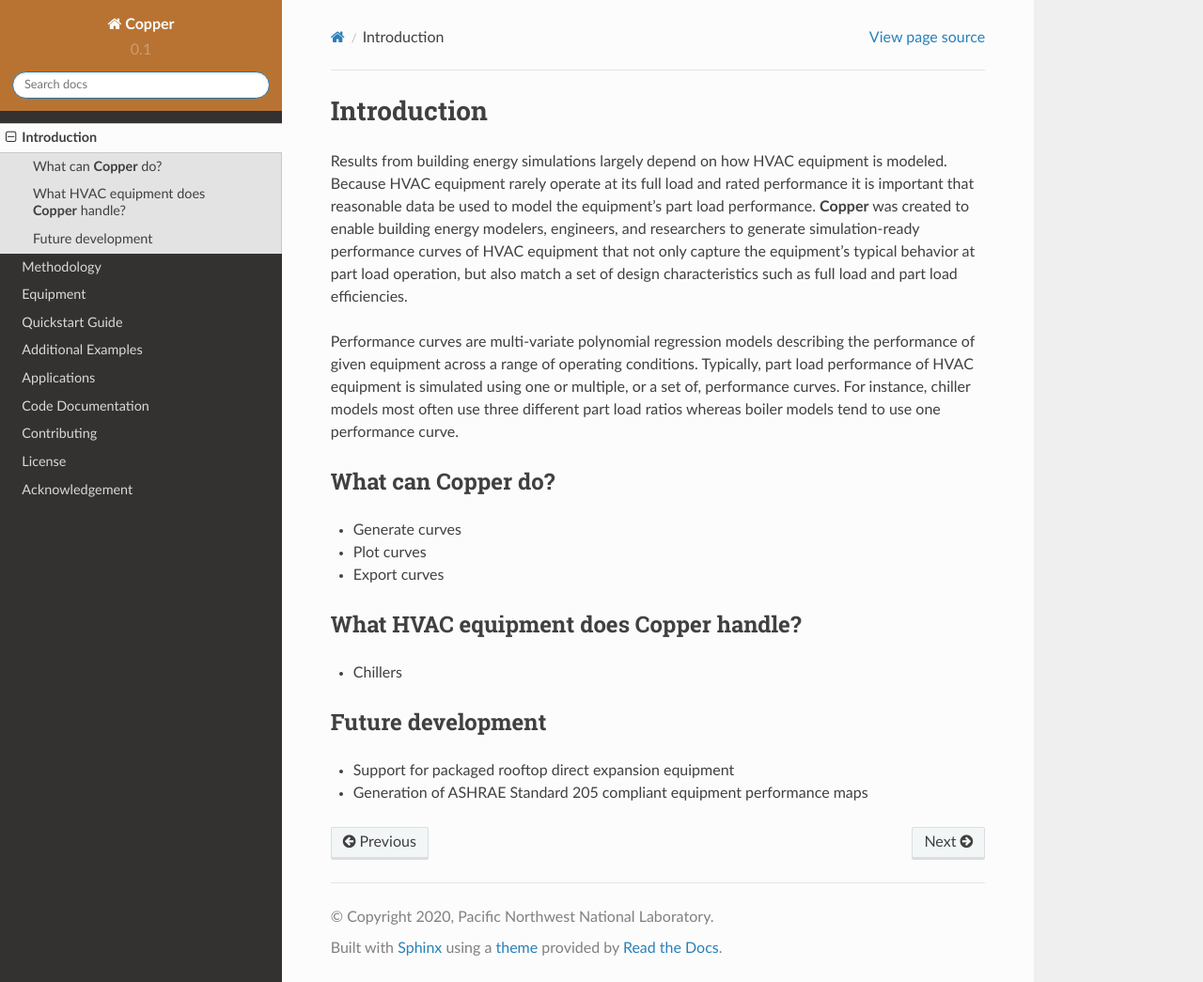
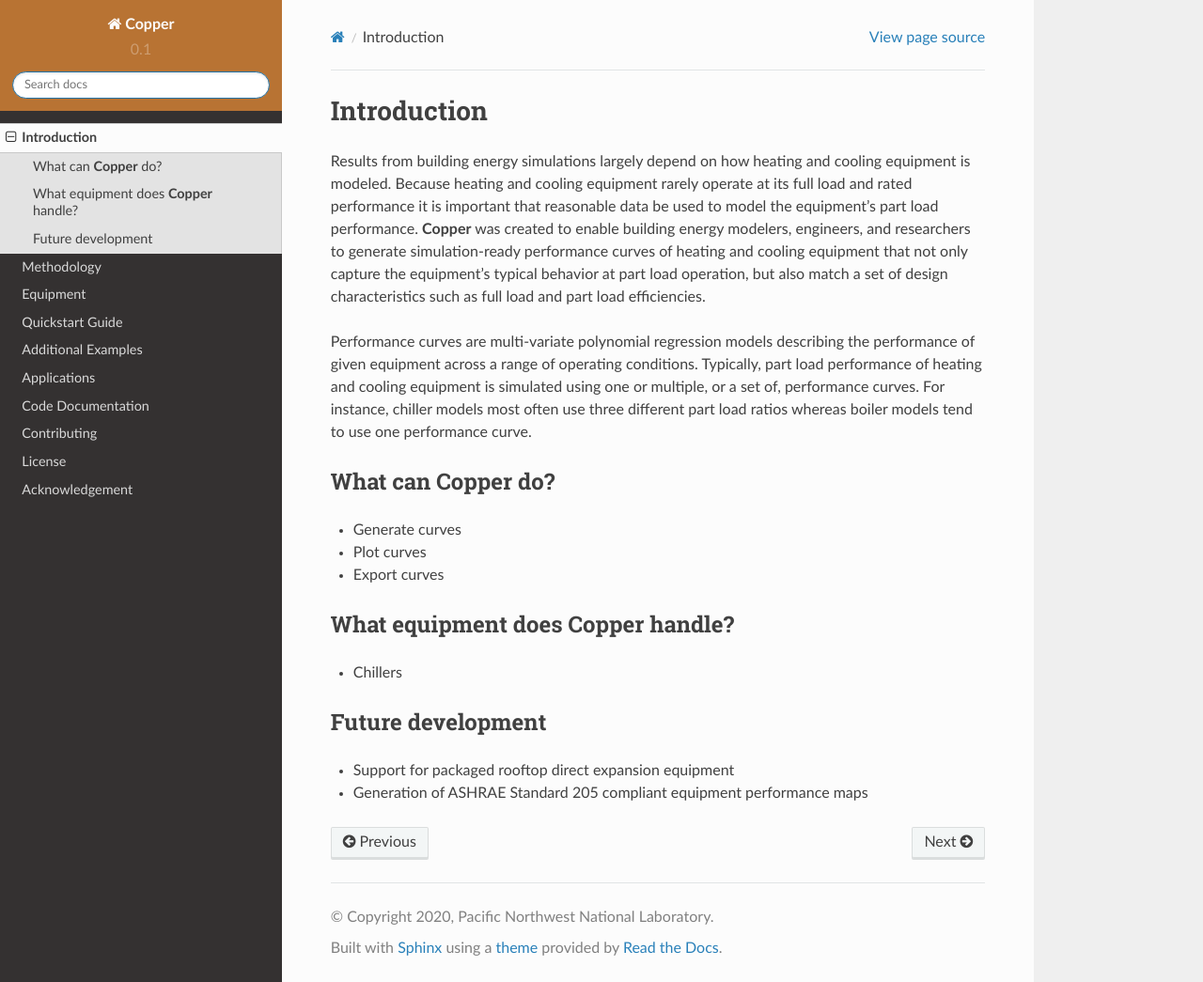
Before and after one commit to pnnl/copper, a Sphinx documentation site: the page built from docs/source/Introduction.rst, in a window 1280 px wide and 1045 px high. Shown: the whole window at 94% size. Built offline with Sphinx 7.4.7 and the Read the Docs theme 2.0.0, drawn with Linux system fonts in a browser that asks for light colours.

Commit message:
Change HVAC to heating and cooling.

```diff
--- a/docs/source/Introduction.rst
+++ b/docs/source/Introduction.rst
@@ -1,8 +1,8 @@
 Introduction
 =============
-Results from building energy simulations largely depend on how HVAC equipment is modeled. Because HVAC equipment rarely operate at its full load and rated performance it is important that reasonable data be used to model the equipment’s part load performance. **Copper** was created to enable building energy modelers, engineers, and researchers to generate simulation-ready performance curves of HVAC equipment that not only capture the equipment's typical behavior at part load operation, but also match a set of design characteristics such as full load and part load efficiencies.
+Results from building energy simulations largely depend on how heating and cooling equipment is modeled. Because heating and cooling equipment rarely operate at its full load and rated performance it is important that reasonable data be used to model the equipment’s part load performance. **Copper** was created to enable building energy modelers, engineers, and researchers to generate simulation-ready performance curves of heating and cooling equipment that not only capture the equipment's typical behavior at part load operation, but also match a set of design characteristics such as full load and part load efficiencies.
 
-Performance curves are multi-variate polynomial regression models describing the performance of given equipment across a range of operating conditions. Typically, part load performance of HVAC equipment is simulated using one or multiple, or a set of, performance curves. For instance, chiller models most often use three different part load ratios whereas boiler models tend to use one performance curve.
+Performance curves are multi-variate polynomial regression models describing the performance of given equipment across a range of operating conditions. Typically, part load performance of heating and cooling equipment is simulated using one or multiple, or a set of, performance curves. For instance, chiller models most often use three different part load ratios whereas boiler models tend to use one performance curve.
 
 What can **Copper** do?
 ------------------------
@@ -10,7 +10,7 @@
 * Plot curves
 * Export curves
 
-What HVAC equipment does **Copper** handle?
+What equipment does **Copper** handle?
 --------------------------------------------
 * Chillers
 
--- a/docs/source/index.rst
+++ b/docs/source/index.rst
@@ -3,7 +3,7 @@
 
 **Version**: |release|
 
-**Copper** is a building energy simulation performance curve generator for heating, ventilation, and air-conditioning (HVAC) equipment. It uses a genetic algorithm to modify existing performance curves or a set of aggregated existing performance curves to match specific design characteristics including full and part load energy performance metric values.
+**Copper** is a building energy simulation performance curve generator for heating, ventilation, and air-conditioning equipment. It uses a genetic algorithm to modify existing performance curves or a set of aggregated existing performance curves to match specific design characteristics including full and part load energy performance metric values.
 
 **Copper** generates performance curves that can be used in most common building energy software tools such as `EnergyPlus`_ and `DOE-2`_.
 
```
Also changed, not shown: README.md (+2 -2 lines), docs/paper.md (+2 -2 lines), 2 other files.
